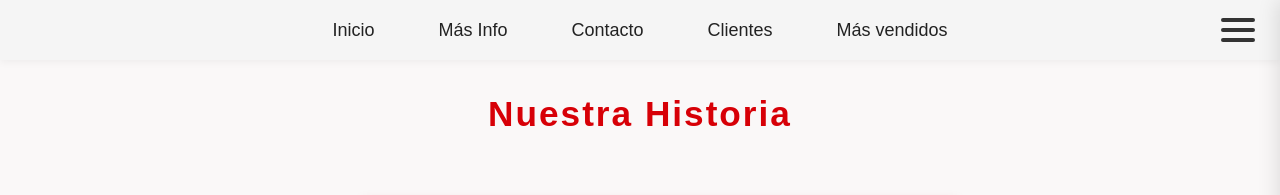
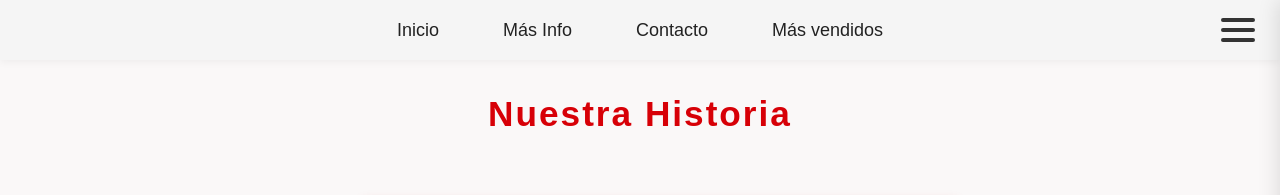
Before and after one commit to IL0v3myC4t/BRRM-BRRM, a plain HTML site: page Info.html in a window 1280 px wide. Shown: the top 195 px of the page. Drawn offline with Linux system fonts and the light colour scheme.

Commit message:
Update Info.html
elimine clientes

```diff
--- a/Info.html
+++ b/Info.html
@@ -16,7 +16,6 @@
       <li><a href="index.html">Inicio</a></li>
       <li><a href="info.html">Más Info</a></li>
       <li><a href="contacto.html">Contacto</a></li>
-      <li><a href="clientes.html">Clientes</a></li>
       <li class="dropdown">
         <a href="#">Más vendidos</a>
         <ul class="dropdown-menu">
@@ -133,4 +132,5 @@
 </footer>
 
 </body>
+
 </html>
```
